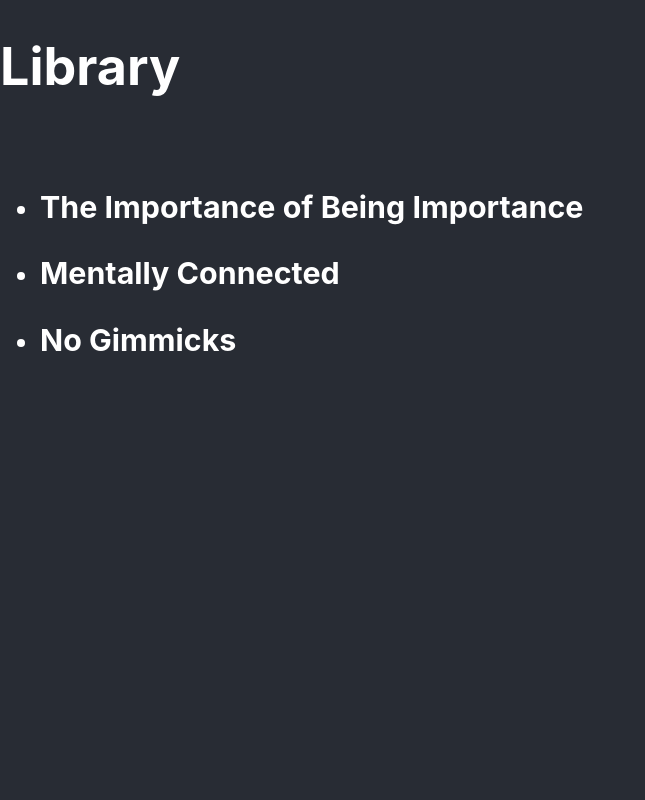
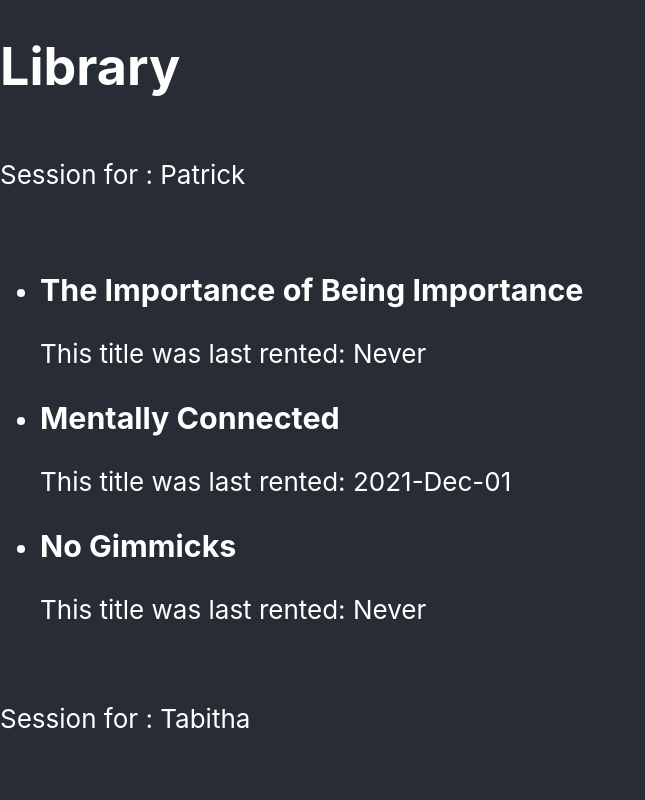
Before and after one commit to odoric/react-1, a React (Create React App) app: page / in a window 1280 px wide. Shown: the top 800 px of the page, without its empty margins (0-645 px from the left). Built offline with nearby package versions, Linux system fonts and the light colour scheme.

Commit message:
React context example

```diff
--- a/src/Book/BookComponent.tsx
+++ b/src/Book/BookComponent.tsx
@@ -1,4 +1,5 @@
 import React from 'react';
+import { MainContext } from '../MainContext';
 import { Book } from '../types';
 
 type BookComponentProps = {
@@ -8,5 +9,8 @@ type BookComponentProps = {
 export const BookComponent = ({book}: BookComponentProps) => {
     return <>
         <h3>{book.title}</h3>
+        <MainContext.Consumer>
+            {value => <p>This title was last rented: {value.session.bookLastRented(book.isbn)}</p>}
+        </MainContext.Consumer>
     </>
 }
--- a/src/BookList/BookListComponent.tsx
+++ b/src/BookList/BookListComponent.tsx
@@ -1,5 +1,6 @@
 import React from 'react';
 import { BookComponent } from '../Book/BookComponent';
+import { MainContext } from '../MainContext';
 import { Books } from "../types";
 
 type BookListProps = {
@@ -8,6 +9,9 @@ type BookListProps = {
 
 export const BookListComponent = ({booksToShow}: BookListProps) => {
     return <>
+        <MainContext.Consumer>
+            {value => <p>Session for : {value.session.currentUser}</p>}
+        </MainContext.Consumer>
         <ul>
             {booksToShow.map(b => <li><BookComponent key={b.isbn} book={b}/></li>)}
         </ul>
--- a/src/Library/LibraryComponent.tsx
+++ b/src/Library/LibraryComponent.tsx
@@ -1,10 +1,16 @@
 import React from 'react';
 import { BookListComponent } from '../BookList/BookListComponent';
+import { patrickSession, MainContext, tabithaSession } from '../MainContext';
 import { allBooks } from './books';
 
 export const LibraryComponent = () => {
     return <>
         <h1>Library</h1>
-        <BookListComponent booksToShow={allBooks}/>
+        <MainContext.Provider value={patrickSession}>
+            <BookListComponent booksToShow={allBooks}/>
+        </MainContext.Provider>
+        <MainContext.Provider value={tabithaSession}>
+            <BookListComponent booksToShow={allBooks}/>
+        </MainContext.Provider>
     </>
 }
--- /dev/null
+++ b/src/MainContext.ts
@@ -0,0 +1,35 @@
+import { Session } from './types';
+import React from 'react';
+
+export type MainContextType = {
+    session: Session;
+}
+
+const emptyMainContext: MainContextType = {
+    session: {
+        currentUser: 'n/a',
+        bookLastRented: (isbn: string) => {
+            return 'Never';
+        }
+    }
+}
+
+export const patrickSession: MainContextType = {
+    session: {
+        currentUser: 'Patrick',
+        bookLastRented: (isbn: string) => {
+            return isbn === '564W' ? '2021-Dec-01' : 'Never';
+        }
+    }
+}
+
+export const tabithaSession: MainContextType = {
+    session: {
+        currentUser: 'Tabitha',
+        bookLastRented: (isbn: string) => {
+            return '2022-Mar-21';
+        }
+    }
+}
+
+export const MainContext = React.createContext(emptyMainContext);
--- a/src/types.ts
+++ b/src/types.ts
@@ -1,3 +1,8 @@
+export type Session = {
+    currentUser: String;
+    bookLastRented: (ibsn: string) => string;
+}
+
 export type Books = Book[];
 
 export type Book = {
```
